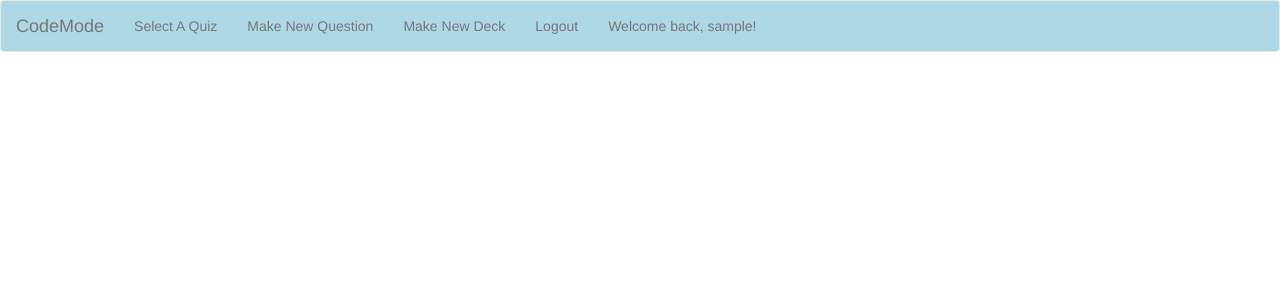
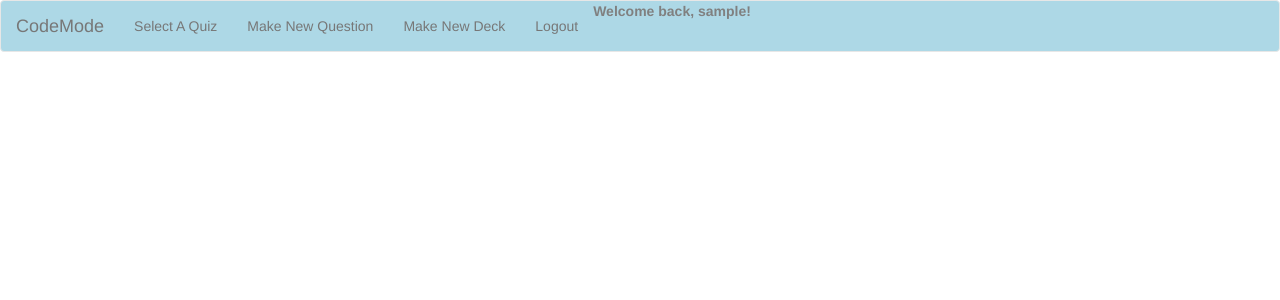
Before and after one commit to mflem/CodeMode, a Flask app: a page that uses templates/codemode.html in a window 1280 px wide. Shown: the top 300 px of the page. Run offline with Flask 2, Linux system fonts and the light colour scheme; the visitor is signed in with stand-in values (Sample User, id 1); parts of the project's set-up code (start-up, migrations or seed data) failed here and were passed over; some libraries are stand-ins or nearby versions.

Commit message:
Update codemode.html

```diff
--- a/templates/codemode.html
+++ b/templates/codemode.html
@@ -27,7 +27,7 @@ CodeMode -->
 	<li><a href='/insertQuestion/'>Make New Question</a></li>
         <li><a href='/insertDeck/'>Make New Deck</a></li>
         <li><a href='/logout/' id="logoutID">Logout</a></li>
-	      <li><a>Welcome back, {{username}}!</a></li>
+	      <li><b style="color:grey;text-align:center;">Welcome back, {{username}}!</b></li>
       </ul>
     </div>
   </nav>
```
